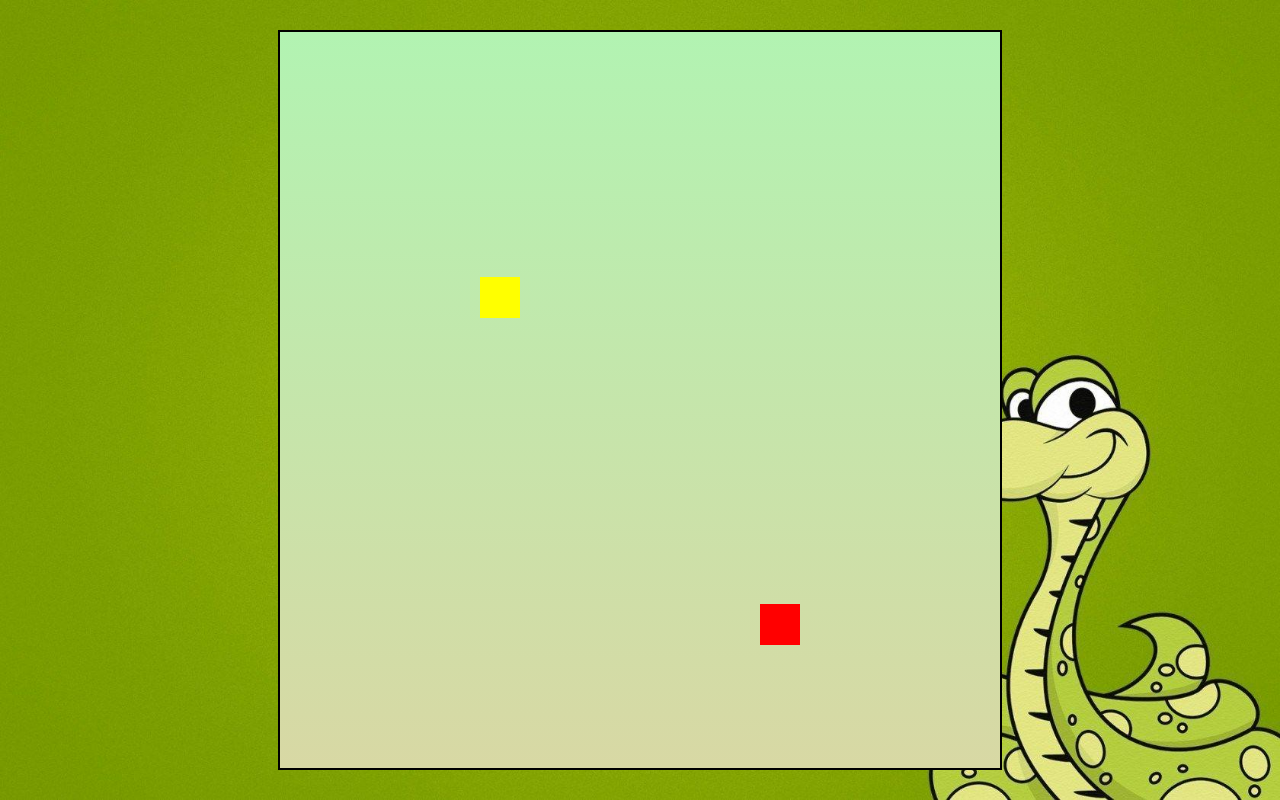
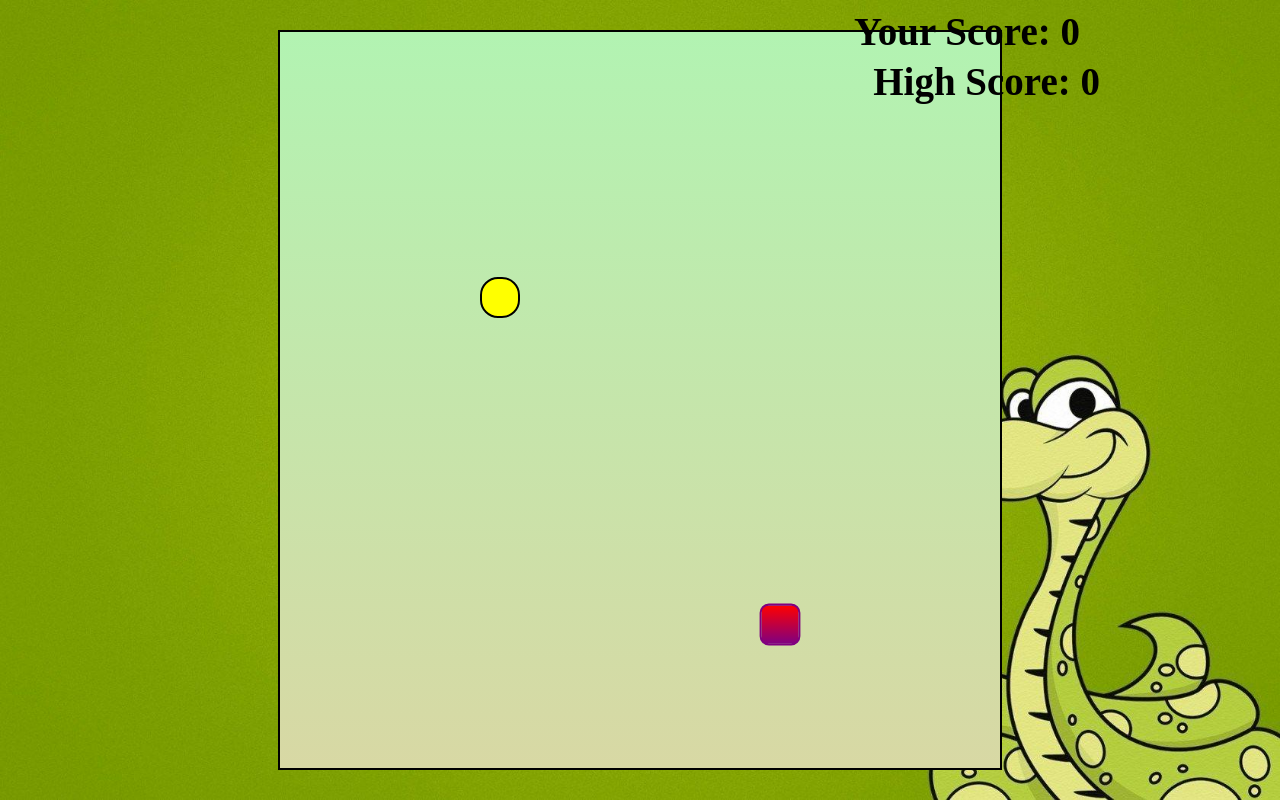
Before and after one commit to adeebafatima/Snake-Game, a plain HTML site: page index.html in a window 1280 px wide. Drawn offline with Linux system fonts and the light colour scheme; a web font is replaced by a local one.

Commit message:
score funtionality done

```diff
--- a/css/style.css
+++ b/css/style.css
@@ -1,3 +1,5 @@
+@import url('https://fonts.googleapis.com/css2?family=New+Tegomin&display=swap');
+
 *{
     padding: 0;
     margin: 0;
@@ -24,15 +26,41 @@
 
 }
 
+#scoreBox{
+    position: absolute;
+    top:9px;
+    right: 200px;
+    font-size: 39px;
+    font-weight: bold;
+    font-family: 'New Tegomin', serif;
+}
+
+#highScoreBox{
+    position: absolute;
+    top:59px;
+    right: 180px;
+    font-size: 39px;
+    font-weight: bold;
+    font-family: 'New Tegomin', serif;
+}
+
 .snake{
     background-color: purple;
+    border: .25vmin solid white;
+    border-radius: 12px;
 }
 
 .head{
-    background-color: red;
+    background: linear-gradient(red,purple);
+    border: 2px solid purple;
+    transform: scale(1.02);
+    border-radius: 9px;
+
 }
 
 .food{
-    background-color: yellow;
+    background: yellow;
+    border: .25vmin solid black;
+    border-radius: 18px;
 
 }
--- a/index.html
+++ b/index.html
@@ -1,20 +1,19 @@
 <!DOCTYPE html>
 <html lang="en">
-<head>
-    <meta charset="UTF-8">
-    <meta http-equiv="X-UA-Compatible" content="IE=edge">
-    <meta name="viewport" content="width=device-width, initial-scale=1.0">
+  <head>
+    <meta charset="UTF-8" />
+    <meta http-equiv="X-UA-Compatible" content="IE=edge" />
+    <meta name="viewport" content="width=device-width, initial-scale=1.0" />
     <title>Snake Game - Chotu Mobile Wala Game</title>
-    <link rel="stylesheet" href="css/style.css">
-</head>
-<body>
+    <link rel="stylesheet" href="css/style.css" />
+  </head>
+  <body>
     <div class="body">
-        <div id="board">
-
-        </div>
+      <div id="scoreBox">Your Score: 0</div>
+      <div id="highScoreBox">High Score: 0</div>
+      <div id="board"></div>
     </div>
 
-
     <script src="js/index.js"></script>
-</body>
+  </body>
 </html>
--- a/js/index.js
+++ b/js/index.js
@@ -27,7 +27,7 @@ function main(ctime) {
   }
   lastPaintTime = ctime;
   gameEngine();
-  //   console.log(ctime);
+  //console.log(ctime);
 }
 
 function isCollide(snake) {
@@ -41,7 +41,8 @@ function isCollide(snake) {
   //If you bump into the wall
   if (
     snake[0].x >= 18 ||
-    (snake[0].x <= 0 && snake[0].y >= 18) ||
+    snake[0].x <= 0 ||
+    snake[0].y >= 18 ||
     snake[0].y <= 0
   ) {
     return true;
@@ -57,13 +58,20 @@ function gameEngine() {
     inputDir = { x: 0, y: 0 };
     alert("Game Over. Press any key to play again");
     snakeArr = [{ x: 13, y: 15 }];
-    musicSound.play();
+    // musicSound.play();
     score = 0;
   }
 
   //If you have eaten the food, increment score and regenerate the food
   if (snakeArr[0].y == food.y && snakeArr[0].x == food.x) {
     foodSound.play();
+    score += 1;
+    if (score > highScoreVal) {
+      highScoreVal = score;
+      localStorage.setItem("highScore", JSON.stringify(highScoreVal));
+      highScoreBox.innerHTML = "High Score: " + highScoreVal;
+    }
+    scoreBox.innerHTML = "Your Score: " + score;
     snakeArr.unshift({
       x: snakeArr[0].x + inputDir.x,
       y: snakeArr[0].y + inputDir.y,
@@ -107,28 +115,34 @@ function gameEngine() {
 }
 
 //Main Logic
+
+let highScore = localStorage.getItem("highScore");
+if (highScore === null) {
+  highScoreVal = 0;
+  localStorage.setItem("highScore", JSON.stringify(highScoreVal));
+} else {
+  highScoreVal = JSON.parse(highScore);
+  highScoreBox.innerHTML = "High Score: " + highScore;
+}
+
 window.requestAnimationFrame(main);
 window.addEventListener("keydown", (e) => {
   inputDir = { x: 0, y: 1 }; // start the game
   moveSound.play();
   switch (e.key) {
     case "ArrowUp":
-      console.log("Up");
       inputDir.x = 0;
       inputDir.y = -1;
       break;
     case "ArrowDown":
-      console.log("Down");
       inputDir.x = 0;
       inputDir.y = 1;
       break;
     case "ArrowLeft":
-      console.log("L");
       inputDir.x = -1;
       inputDir.y = 0;
       break;
     case "ArrowRight":
-      console.log("R");
       inputDir.x = 1;
       inputDir.y = 0;
       break;
```
